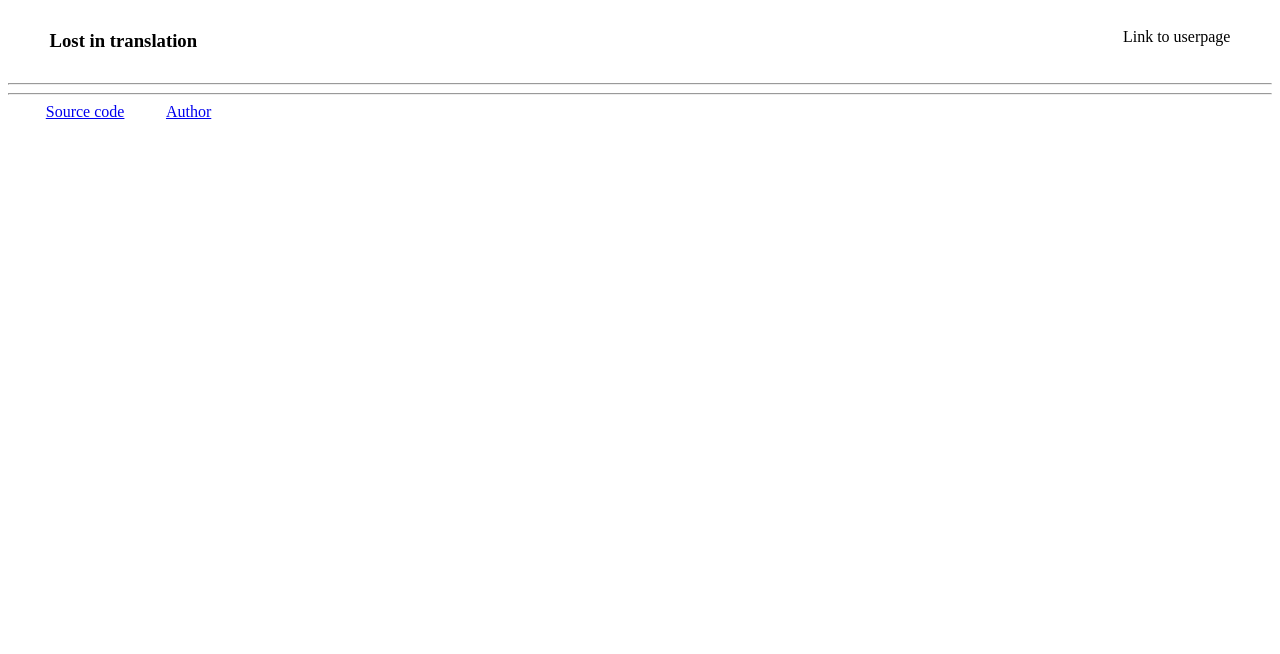
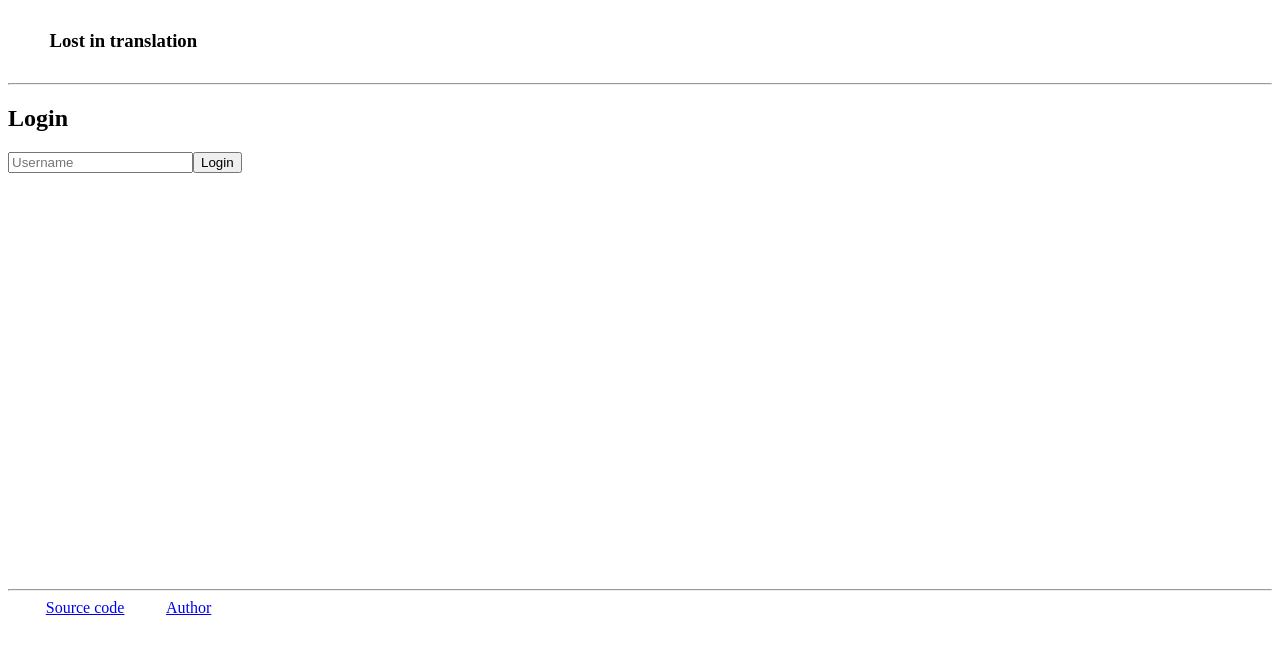
Before and after one commit to veliValentine/lost-in-translation, a React (Create React App) app: page / in a window 1280 px wide. Shown: the top 654 px of the page. Built offline with nearby package versions, Linux system fonts and the light colour scheme.

Commit message:
feat: translation-list, translation-page

```diff
--- a/package.json
+++ b/package.json
@@ -27,7 +27,8 @@
     "rules": {
       "no-unused-vars": "warn",
       "no-console": "off",
-      "linebreak-style": "off"
+      "linebreak-style": "off",
+      "react/prop-types": "off"
     }
   },
   "browserslist": {
--- a/src/App.jsx
+++ b/src/App.jsx
@@ -1,13 +1,43 @@
-import React from 'react';
+import React, { useState } from 'react';
 
 import Footer from './components/Footer';
 import Header from './components/Header';
+import LoginPage from './components/LoginPage';
+import TranslationList from './components/TranslationList';
+import TranslationPage from './components/TranslationPage';
 
 const App = () => {
-  console.log('Hello');
+  const [user, setUser] = useState(null);
+  const [translations, setTranslations] = useState([]);
+
+  const login = (username = null) => {
+    setUser(username);
+  };
+
+  const logout = () => {
+    setUser(null);
+    setTranslations([]);
+  };
+
+  const addTranslation = (translation) => {
+    const newTranslationArray = translations.concat(translation);
+    if (newTranslationArray.length > 10) {
+      newTranslationArray.shift();
+    }
+    setTranslations(newTranslationArray);
+  };
+
+  const showLoginOrTranslationPage = () => (
+    user
+      ? <TranslationPage translations={translations} addTranslation={addTranslation} />
+      : <LoginPage login={login} />
+  );
+
   return (
     <div>
-      <Header />
+      <Header user={user} logout={logout} />
+      {showLoginOrTranslationPage()}
+      <TranslationList translations={translations} />
       <Footer />
     </div>
   );
--- a/src/components/Footer/index.css
+++ b/src/components/Footer/index.css
@@ -1,3 +1,6 @@
+.footer {
+  margin-top: 110mm;
+}
 a {
   margin: 1mm;
   margin-left: 1cm;
--- a/src/components/Footer/index.jsx
+++ b/src/components/Footer/index.jsx
@@ -2,13 +2,11 @@ import React from 'react';
 import './index.css';
 
 const Footer = () => (
-  <>
+  <div className="footer">
     <hr />
-    <div className="footer">
-      <a href="https://github.com/veliValentine/lost-in-translation">Source code</a>
-      <a href="https://github.com/veliValentine">Author</a>
-    </div>
-  </>
+    <a href="https://github.com/veliValentine/lost-in-translation">Source code</a>
+    <a href="https://github.com/veliValentine">Author</a>
+  </div>
 );
 
 export default Footer;
--- a/src/components/Header/index.jsx
+++ b/src/components/Header/index.jsx
@@ -1,14 +1,22 @@
 import React from 'react';
 import './index.css';
 
-const Header = () => (
+const Header = ({ user, logout }) => {
+  const userPage = () => (
+    <>
+      <p>{`Hello ${user}. Link to userpage`}</p>
+      <button type="submit" onClick={logout}>Logout</button>
+    </>
+  );
+  return (
     <>
       <div className="header">
         <h3>Lost in translation</h3>
-      <p>Link to userpage</p>
+        {user && userPage()}
       </div>
       <hr />
     </>
   );
+};
 
 export default Header;
--- /dev/null
+++ b/src/components/LoginPage.jsx
@@ -0,0 +1,30 @@
+import React, { useState } from 'react';
+
+const LoginForm = ({ onSubmit }) => {
+  const [username, setUsername] = useState('');
+
+  const submitUsername = (event) => {
+    event.preventDefault();
+    onSubmit(username);
+    setUsername('');
+  };
+  return (
+    <form onSubmit={submitUsername}>
+      <input
+        value={username}
+        onChange={(e) => setUsername(e.target.value)}
+        placeholder="Username"
+      />
+      <button type="submit">Login</button>
+    </form>
+  );
+};
+
+const LoginPage = ({ login }) => (
+  <div className="login-page">
+    <h2>Login</h2>
+    <LoginForm onSubmit={login} />
+  </div>
+);
+
+export default LoginPage;
--- /dev/null
+++ b/src/components/TranslationList.jsx
@@ -0,0 +1,19 @@
+import React from 'react';
+
+const TranslationList = ({ translations = [] }) => {
+  if (translations.length < 1) {
+    return null;
+  }
+  return (
+    <div className="translation-list">
+      <h3>Translations:</h3>
+      <ul>
+        {translations.map((translationItem, index) => (
+          // eslint-disable-next-line react/no-array-index-key
+          <li key={index}>{translationItem}</li>))}
+      </ul>
+    </div>
+  );
+};
+
+export default TranslationList;
--- /dev/null
+++ b/src/components/TranslationPage.jsx
@@ -0,0 +1,51 @@
+import React, { useState } from 'react';
+
+const Translation = ({ input }) => {
+  const translatedString = input.split('')
+    .map((letter) => letter); // TODO convert letter to correct sign image
+
+  return (
+    <div>
+      <p>Translation:</p>
+      {translatedString}
+    </div>
+  );
+};
+
+const TranslationForm = ({ onSubmit }) => {
+  const [translation, setTranslation] = useState('');
+
+  const submitTranslation = (e) => {
+    e.preventDefault();
+    onSubmit(translation);
+    setTranslation('');
+  };
+  return (
+    <form onSubmit={submitTranslation}>
+      <input
+        value={translation}
+        onChange={(e) => setTranslation(e.target.value)}
+        placeholder="Translation"
+      />
+      <button type="submit">Translate</button>
+    </form>
+  );
+};
+
+const TranslationPage = ({ addTranslation }) => {
+  const [translation, setTranslation] = useState('');
+
+  const submitTranslation = (inputTranslation) => {
+    setTranslation(inputTranslation);
+    addTranslation(inputTranslation);
+  };
+  return (
+    <div className="translation-page">
+      <h1>Translation page</h1>
+      <TranslationForm onSubmit={submitTranslation} />
+      <Translation input={translation} />
+    </div>
+  );
+};
+
+export default TranslationPage;
```
Lines whose indentation alone changed are shown as unchanged.
